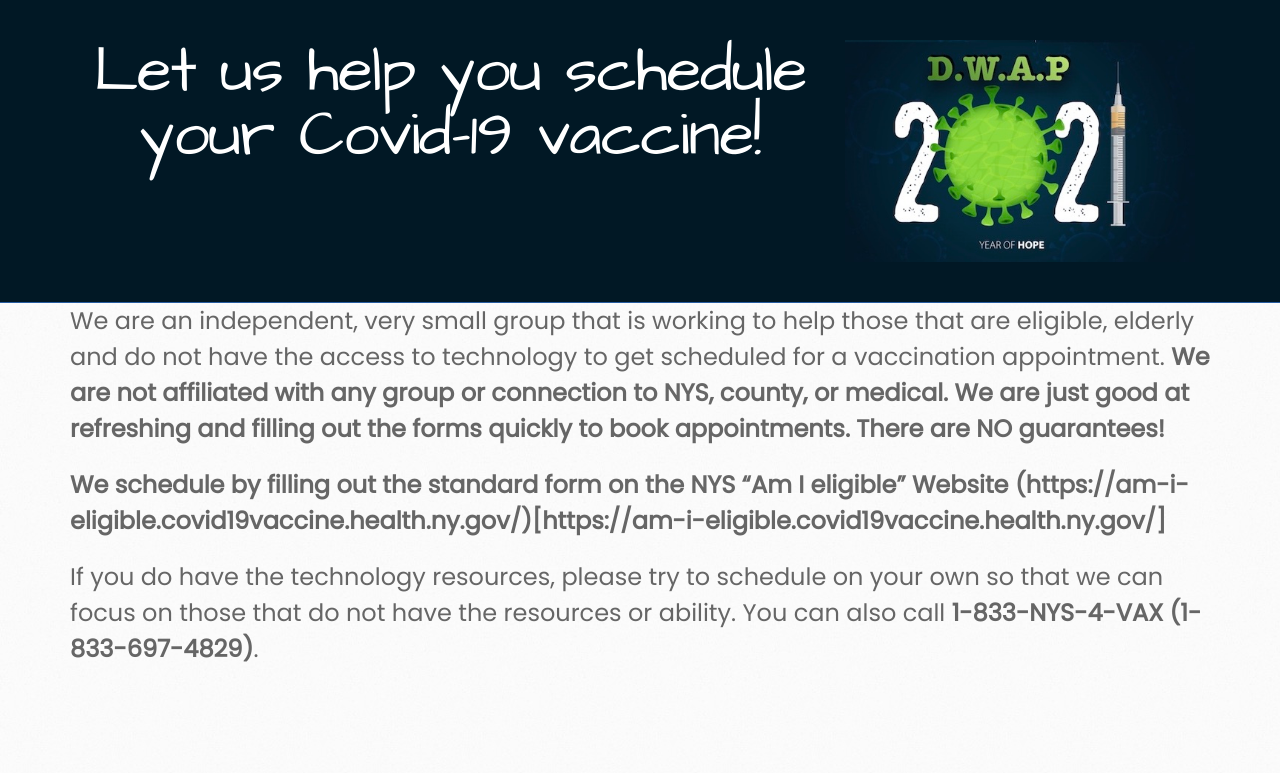
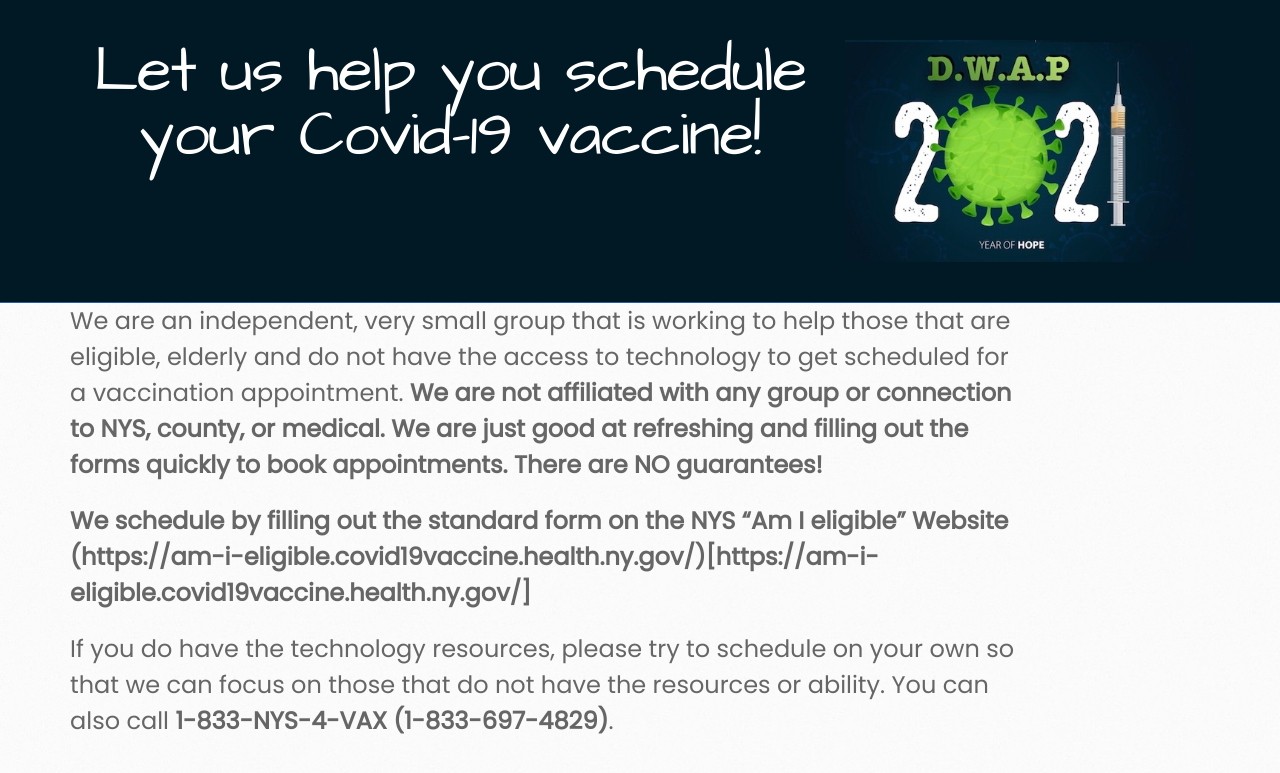
Before and after one commit to loganrath/dwap-main, a Jekyll site: the page built from index.md, in a window 1280 px wide. Shown: the top 773 px of the page. Built offline with Jekyll 4.4.1, drawn with Linux system fonts in a browser that asks for light colours.

Commit message:
boostrap

```diff
--- a/index.md
+++ b/index.md
@@ -1,8 +1,14 @@
 ---
 layout: default
 ---
+<div class="row">
+  <div class="col-sm-12 col-md-8 col-lg-10"  markdown="1">
 We are an independent, very small group that is working to help those that are eligible, elderly and do not have the access to technology to get scheduled for a vaccination appointment.  <strong>We are not affiliated with any group or connection to NYS, county, or medical. We are just good at refreshing and filling out the forms quickly to book appointments.  There are NO guarantees!
 
 **We schedule by filling out the standard form on the NYS “Am I eligible” Website (https://am-i-eligible.covid19vaccine.health.ny.gov/)[https://am-i-eligible.covid19vaccine.health.ny.gov/]**
 
 If you do have the technology resources, please try to schedule on your own so that we can focus on those that do not have the resources or ability. You can also call  **1-833-NYS-4-VAX (1-833-697-4829)**.
+  </div>
+  <div class="col-sm-12 col-md-4 col-lg-2" markdown="1">
+  </div>
+</div>
```
